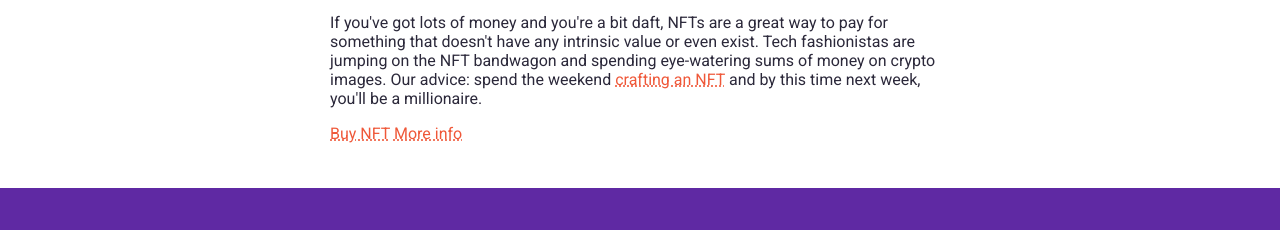
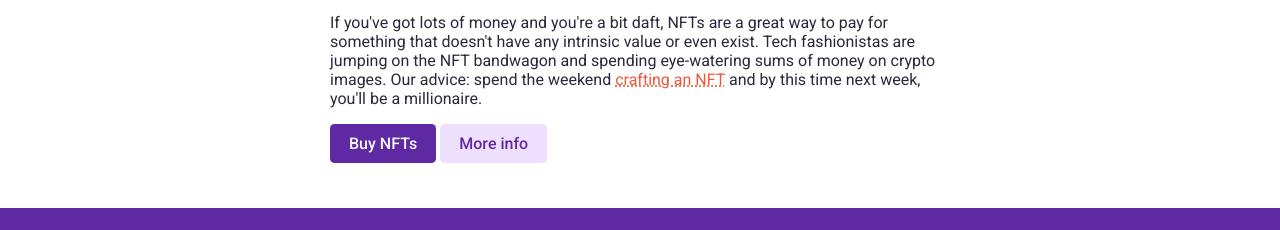
Before and after one commit to LanaAdekola/NFT-Site, a plain HTML site: page index.html in a window 1280 px wide. Shown: the part 1087-1317 px from the top of the page. Drawn offline with Linux system fonts and the light colour scheme.

Commit message:
Update index.html

```diff
--- a/index.html
+++ b/index.html
@@ -26,8 +26,8 @@
                         bandwagon and spending eye-watering sums of money on crypto images.
                         Our advice: spend the weekend <a href="">crafting an NFT</a> and by
                         this time next week, you'll be a millionaire.</p>
-                    <a href="#">Buy NFT</a>
-                    <a href="#">More info</a>
+                        <a href="#" class="btn btn-dark">Buy NFTs</a>
+                    <a href="#" class="btn btn-mid">More info</a>
                 </div>
 
 			</section>
```
